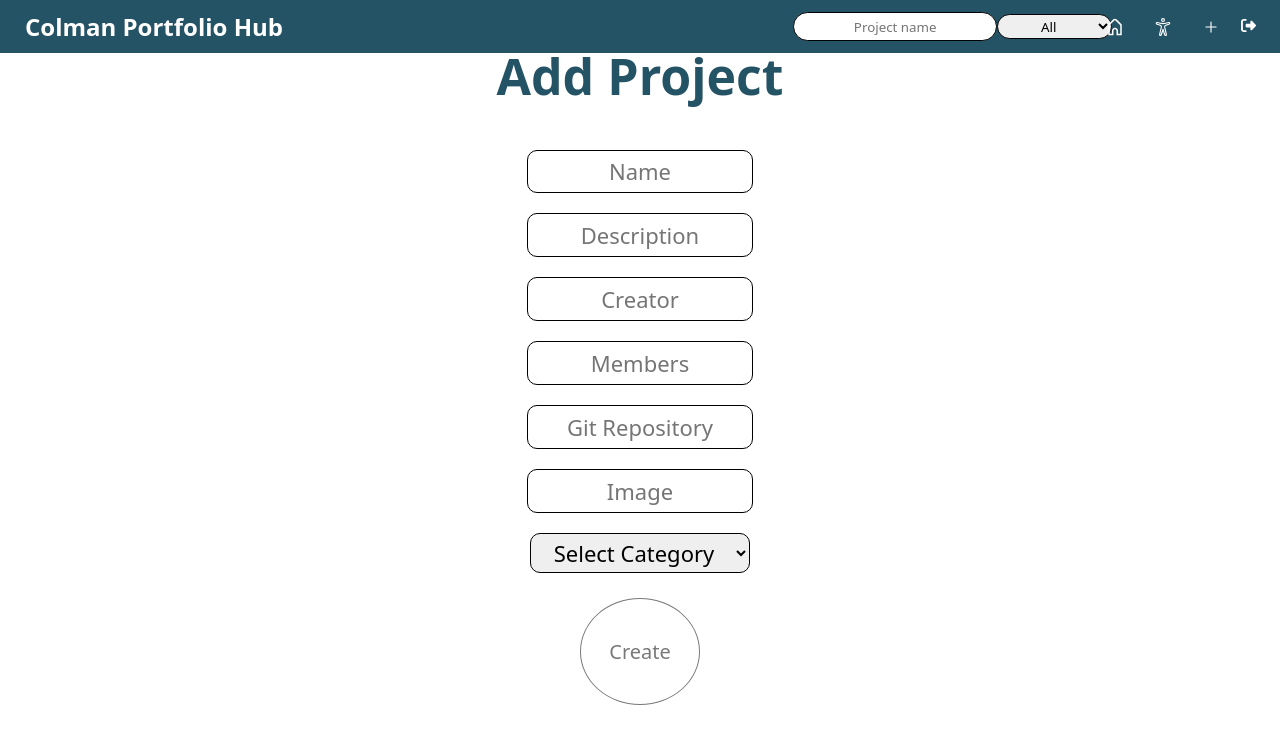
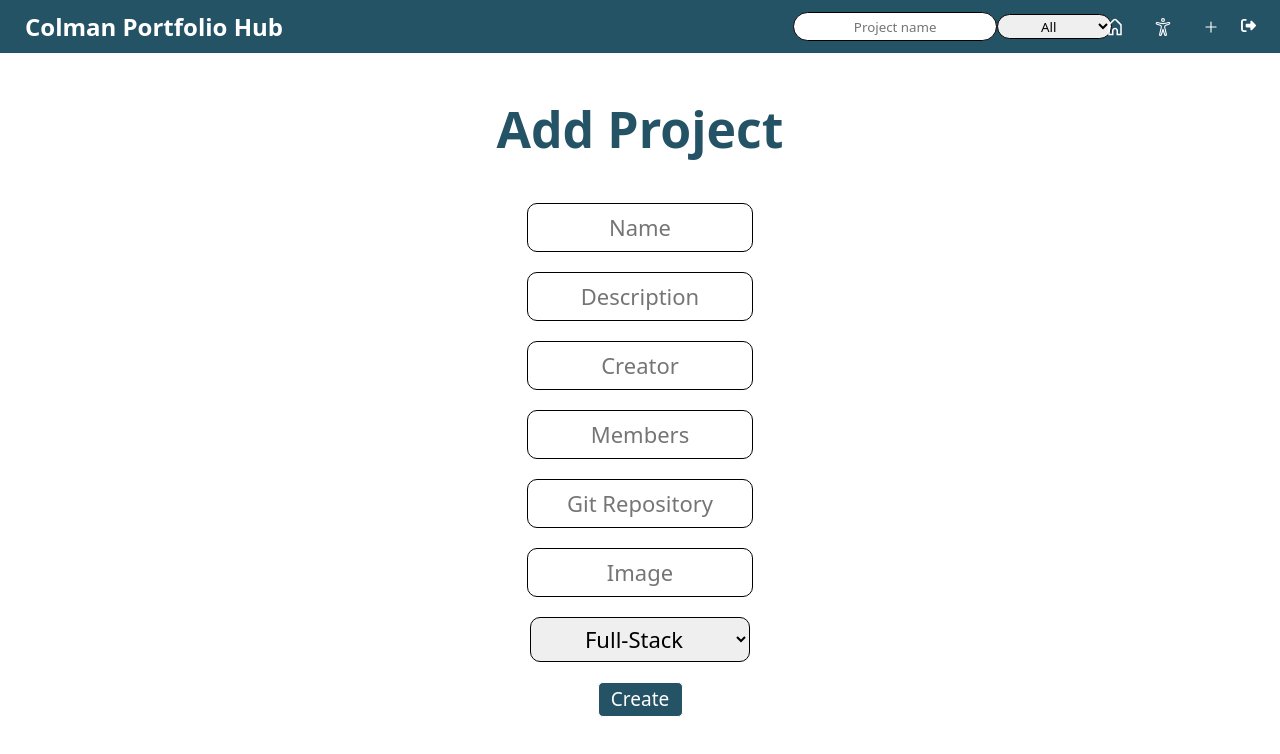
Before and after one commit to barrachmany/Colman-Portfolio-Hub, a React (Vite) app in the folder Colman-Portfilio-Hub/: page /createproject in a window 1280 px wide. Shown: the top 754 px of the page. Built offline with nearby package versions, Linux system fonts and the light colour scheme.

Commit message:
continue UI

```diff
--- a/Colman-Portfilio-Hub/src/App.css
+++ b/Colman-Portfilio-Hub/src/App.css
@@ -262,7 +262,7 @@ body {
     justify-content: center;
     align-items: center;
     margin: 10px;
-    width: 100%;
+    width: 250px;
     height: 100%;
     background-color: #255366;
     border-radius: 40px;
@@ -283,3 +283,7 @@ body {
     justify-content: center;
     align-items: center;
 }
+
+.create-project-container {
+    margin-top: 30px;
+}
--- a/Colman-Portfilio-Hub/src/components/CreateProjectPage.jsx
+++ b/Colman-Portfilio-Hub/src/components/CreateProjectPage.jsx
@@ -63,7 +63,7 @@ const CreateProjectPage = () => {
   return (
     <>
       <Nav />
-      <div className="login-container">
+      <div className="login-container create-project-container">
         <div className="login-inner-container">
           <h2 className="h2-login">Add Project</h2>
           <input
@@ -115,15 +115,16 @@ const CreateProjectPage = () => {
             onChange={handleChange}
             defaultValue={"Select Category"}
           >
-            <option value="Select Category" disabled hidden>
+            <option value="Select Internship" disabled hidden>
               Select Category
             </option>
             <option value="Full-Stack">Full-Stack</option>
             <option value="Deep Learning">Deep Learning</option>
             <option value="Data Science">Data Science</option>
             <option value="Cyber">Cyber</option>
+            <option value="Fintech">Fintech</option>
           </select>
-          <button className="button-login" onClick={handleCreate}>
+          <button className="inside-page-login" onClick={handleCreate}>
             Create
           </button>
         </div>
--- a/Colman-Portfilio-Hub/src/components/MainPage.jsx
+++ b/Colman-Portfilio-Hub/src/components/MainPage.jsx
@@ -9,9 +9,7 @@ const MainPage = () => {
   return (
     <>
       <Nav />
-
       <div className="main-container">
-
         <PhotoCarousel />
       </div>
     </>
--- a/Colman-Portfilio-Hub/src/components/PhotoCarousel.jsx
+++ b/Colman-Portfilio-Hub/src/components/PhotoCarousel.jsx
@@ -26,7 +26,6 @@ const PhotoCarousel = () => {
             </div>
         )
     }
-
 
     const images = [
         '/Images/1.jpg',
--- a/Colman-Portfilio-Hub/src/components/SearchBar.jsx
+++ b/Colman-Portfilio-Hub/src/components/SearchBar.jsx
@@ -34,6 +34,7 @@ const SearchBar = () => {
     { value: "Deep Learning" },
     { value: "Data Science" },
     { value: "Cyber" },
+    { value: "Fintech" }
   ];
 
   return (
```
